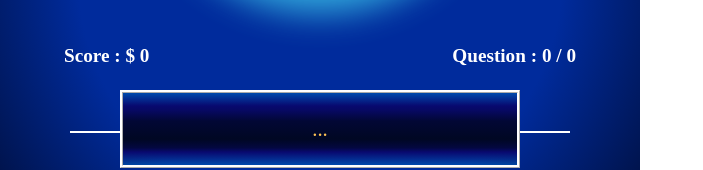
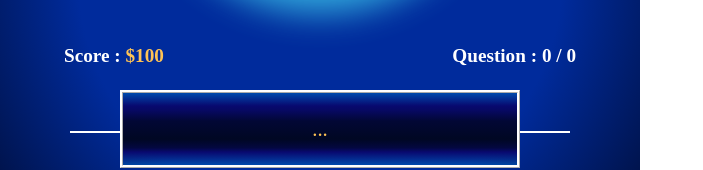
Before and after one commit to kikarikiki/quizzical, a React (Vite) app: page / in a window 1280 px wide. Shown: the part 427-597 px from the top of the page, without its empty margins (0-703 px from the left). Built offline with nearby package versions, Linux system fonts and the light colour scheme; no server answers.

Commit message:
score milestones style

```diff
--- a/src/App.jsx
+++ b/src/App.jsx
@@ -18,7 +18,23 @@ export default function App() {
   const [askedQuestions, setAskedQuestions] = React.useState([])
   const [isCorrect, setIsCorrect] = React.useState(null)
 
-  const score = [0, "100", "200", "300", "500", "1.000", "2.000", "4.000", "8.000", "16.000", "32.000", "64.000", "125.000", "250.000", "500.000", "1.00000"]
+  const score = [
+    {value: "100", milestone: true},
+    {value: "200", milestone: false},
+    {value: "300", milestone: false},
+    {value: "500", milestone: false},
+    {value: "1.000", milestone: true},
+    {value: "2.000", milestone: false},
+    {value: "4.000", milestone: false},
+    {value: "8.000", milestone: false},
+    {value: "16.000", milestone: false},
+    {value: "32.000", milestone: true},
+    {value: "64.000", milestone: false},
+    {value: "125.000", milestone: false},
+    {value: "250.000", milestone: false},
+    {value: "500.000", milestone: false},
+    {value: "1.000.000", milestone: true}
+  ]
 
 
   // Combine Answers randomly
@@ -105,7 +121,7 @@ export default function App() {
         <div className="quiz-container">
           {/* Game Details */}
           <div className="game-details-container">
-              <h1>Score : $<span id="player-score"></span> {score[askedQuestions.length]}</h1>
+              <h1>Score :<span id="player-score" style={score[askedQuestions.length].milestone ? {color: `#FEC355`} : null }> ${score[askedQuestions.length].value}</span></h1>
               <h1> Question : <span id="question-number"></span> {askedQuestions.length} / {allQuestions.length} </h1>
           </div>
           <Question
```
